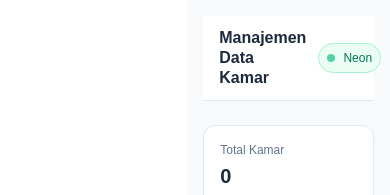
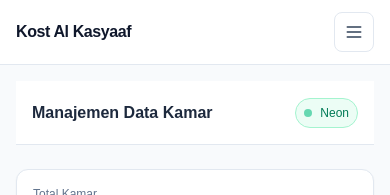
Before and after one commit to cha-stack/metode-penelitian, a Next.js app: page /kamar in a window 390 px wide. Shown: the top 195 px of the page. Built offline with nearby package versions, Linux system fonts and the light colour scheme; no server answers; the database is empty.

Commit message:
responsif mobile part 2

```diff
--- a/app/(admin)/layout.tsx
+++ b/app/(admin)/layout.tsx
@@ -6,7 +6,7 @@ export default function AdminLayout({
   children: React.ReactNode;
 }) {
   return (
-    <div className="flex min-h-screen bg-slate-50">
+    <div className="flex min-h-screen flex-col bg-slate-50 md:flex-row">
       {/* Sidebar Navigasi Kiri */}
       <Sidebar />
 
--- a/components/Navbar.tsx
+++ b/components/Navbar.tsx
@@ -1,6 +1,6 @@
 export default function Navbar({ title }: { title?: string }) {
   return (
-    <header className="sticky top-0 z-10 flex min-h-16 items-center justify-between gap-3 border-b border-slate-200 bg-white px-4 py-3 sm:px-6 lg:px-8">
+    <header className="flex min-h-16 items-center justify-between gap-3 border-b border-slate-200 bg-white px-4 py-3 sm:px-6 md:sticky md:top-0 md:z-10 lg:px-8">
       <div>
         <h2 className="text-base font-bold leading-tight text-slate-800 sm:text-lg">{title || "Dashboard Pengelola"}</h2>
       </div>
```
